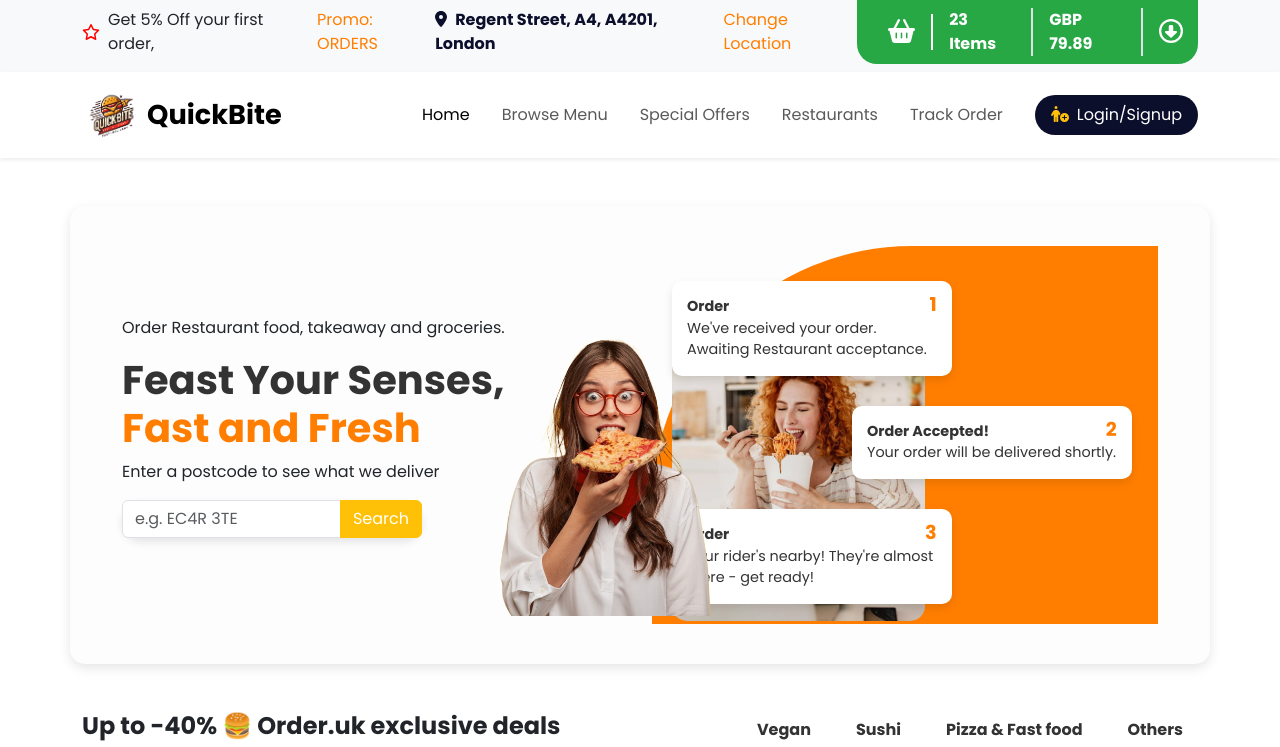
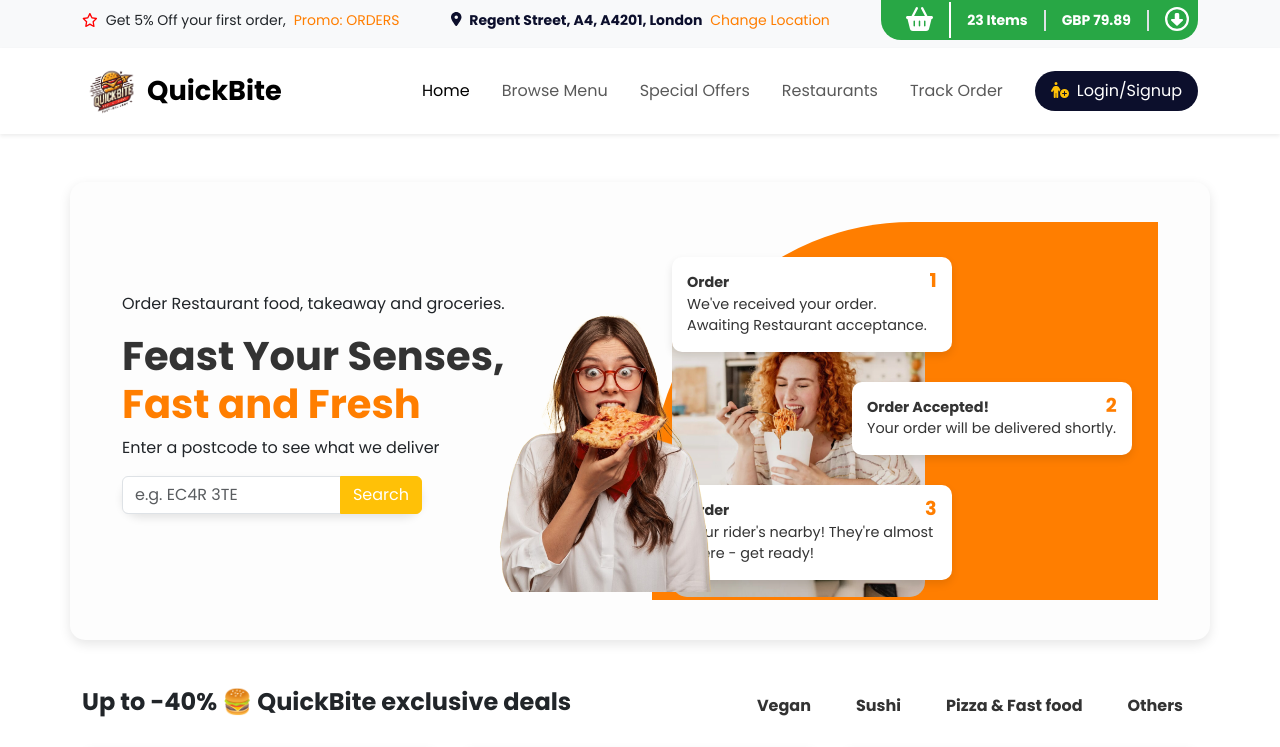
Before and after one commit to bijoymalaker/quickBite, a Vue app: page / in a window 1280 px wide. Shown: the top 747 px of the page. Built offline with nearby package versions, Linux system fonts and the light colour scheme.

Commit message:
Categories part completed

```diff
--- a/src/components/Categories.vue
+++ b/src/components/Categories.vue
@@ -3,7 +3,7 @@
     <section>
       <div class="container my-5">
         <!-- Header Section -->
-        <h2 class="category-header mb-4">Order.uk Popular Categories 🍔</h2>
+        <h2 class="category-header mb-4">QuickBite Popular Categories 🍔</h2>
 
         <!-- Categories Carousel -->
 
@@ -44,14 +44,6 @@
       },
   data() {
     return {
-      foodName: [
-        "Burgers & Fast food",
-        "Salads",
-        "Pasta & Casuals",
-        "Pizza",
-        "Breakfast",
-        "Soups",
-      ],
       categories: [
         {
           name: "Burgers & Fast food",
--- a/src/components/CountDown.vue
+++ b/src/components/CountDown.vue
@@ -15,7 +15,6 @@
 </template>
 <script>
 import { ref, onMounted } from "vue";
-
 export default {
   setup() {
     const stats = ref([
--- a/src/components/Topbar.vue
+++ b/src/components/Topbar.vue
@@ -5,7 +5,7 @@
         <div class="container d-flex align-items-center justify-content-between">
 
             <!-- Promo Section -->
-            <div class="d-flex align-items-center">
+            <div class="d-flex align-items-center topbar-font">
                 <!-- <font-awesome-icon icon="fa-solid fa-star" /> -->
                 <font-awesome-icon icon="fa-regular fa-star" class="red me-2"/>
                 <span>Get 5% Off your first order,</span>
@@ -13,14 +13,14 @@
             </div>
 
             <!-- Location Section -->
-            <div class="d-flex align-items-center">
+            <div class="d-flex align-items-center topbar-font">
                 <span class="location-text"><font-awesome-icon icon="fa-solid fa-location-dot" class="me-2"/>Regent Street, A4, A4201,
                     London</span>
                 <a href="#" class="change-location ms-2">Change Location</a>
             </div>
 
             <!-- Cart Section -->
-            <div class="cart-info">
+            <div class="cart-info topbar-font">
                 <span class="cart-icon px-3"><font-awesome-icon icon="fa-solid fa-basket-shopping" /></span>
                 <!-- Emoji or icon for the cart -->
                 <span class="px-3 border-end border-2">23 Items</span>
@@ -43,4 +43,7 @@
    .red{
          color: red;
    }
+    .topbar-font{
+         font-size: 14px;
+    }
 </style>
--- a/src/pages/Home.vue
+++ b/src/pages/Home.vue
@@ -15,7 +15,7 @@
     name: "Home",
     data() {
         return {
-            foodName : ['Vegan','Sushi','Pizza & Fast food','Others'],
+            foodName: ['Vegan', 'Sushi', 'Pizza & Fast food', 'Others'],
             resName: [{
                 name: 'Chef Burgers London',
                 discount: '-40%',
@@ -45,7 +45,6 @@
 
 <template>
     <div>
-
         <!-- Top banner part start  -->
         <section>
             <div class="container my-5">
@@ -53,7 +52,7 @@
                     <!-- Text and Search Section -->
                     <div class="col-lg-6 text-center text-lg-start mb-4 mb-lg-0">
                         <p>Order Restaurant food, takeaway and groceries.</p>
-                        <h1>Feast Your Senses, <br/> <span>Fast and Fresh</span></h1>
+                        <h1>Feast Your Senses, <br /> <span>Fast and Fresh</span></h1>
                         <p>Enter a postcode to see what we deliver</p>
                         <div class="input-group mb-3 search-input">
                             <input type="text" class="form-control" placeholder="e.g. EC4R 3TE">
@@ -93,10 +92,10 @@
             <div class="container my-5">
                 <!-- Header Section -->
                 <div class="d-flex justify-content-between align-items-center mb-4">
-                <h2 class="deals-header">Up to -40% 🍔 Order.uk exclusive deals</h2>
+                    <h2 class="deals-header">Up to -40% 🍔 QuickBite exclusive deals</h2>
                     <!-- Category Filter -->
                     <div class="category-filter">
-                    <a v-for="item in foodName" :key="item" href="#" class="" > {{ item }}</a>
+                        <a v-for="item in foodName" :key="item" href="#" class=""> {{ item }}</a>
 
                     </div>
                 </div>
@@ -117,8 +116,6 @@
                             </div>
                         </div>
                     </div>
-
-
                 </div>
             </div>
         </section>
--- a/src/style.css
+++ b/src/style.css
@@ -33,7 +33,7 @@
   background-color: #28a745;
   color: white;
   border-radius: 0 0px 20px 20px;
-  padding: 8px 15px;
+  padding: 2px 9px;
   font-weight: bold;
   display: flex;
   align-items: center;
```
Lines whose indentation alone changed are shown as unchanged.
